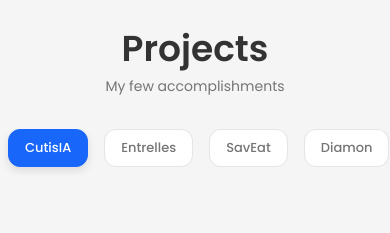
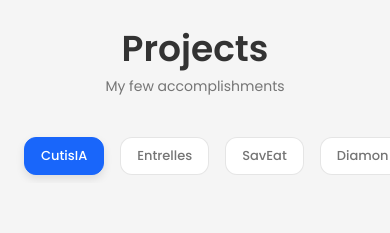
Before and after one commit to franck504/portfolio, a React (Create React App) app: page / in a window 390 px wide. Shown: the part 4000-4233 px from the top of the page. Built offline with nearby package versions, Linux system fonts and the light colour scheme.

Commit message:
responsive  2

```diff
--- a/src/components/projects/projects.css
+++ b/src/components/projects/projects.css
@@ -341,7 +341,7 @@
 /* ========== RESPONSIVE - MOBILE ========== */
 @media screen and (max-width: 768px) {
   .projects__tabs {
-    padding: 0 0.5rem 0.5rem 0.5rem;
+    padding: 0.5rem 1.5rem 0.5rem 1.5rem;
   }
 
   .projects__tab {
@@ -498,7 +498,7 @@
   overflow: hidden !important;
   height: auto !important;
   min-height: auto !important;
-  padding: 1rem 0 !important;
+  padding: 1rem 1.5rem !important; /* Ajout d'un padding gauche/droite par défaut */
   position: relative;
 }
 
```
